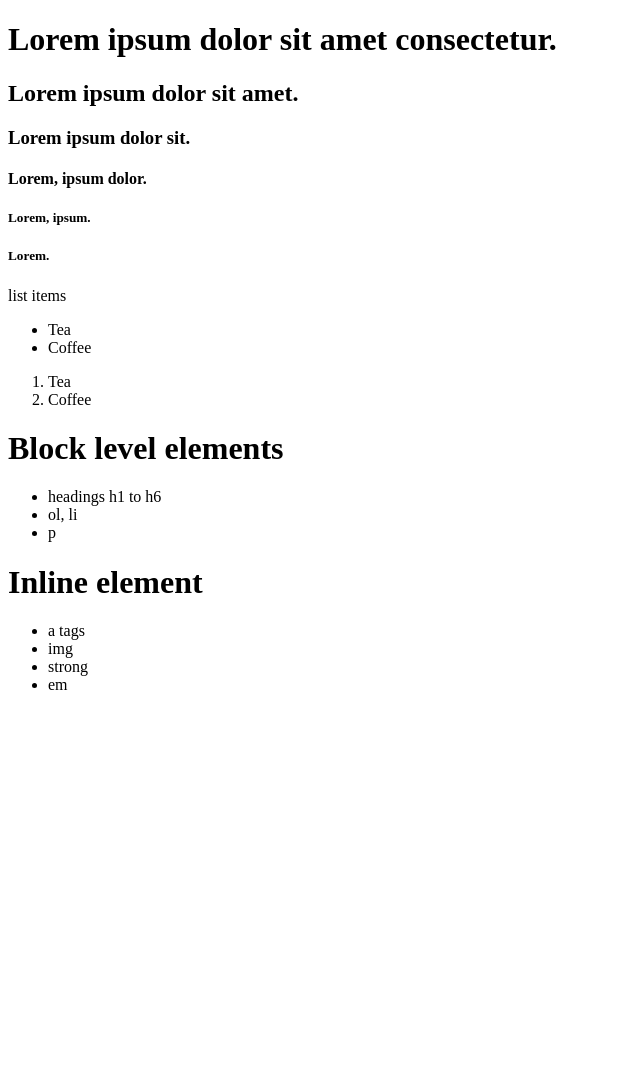
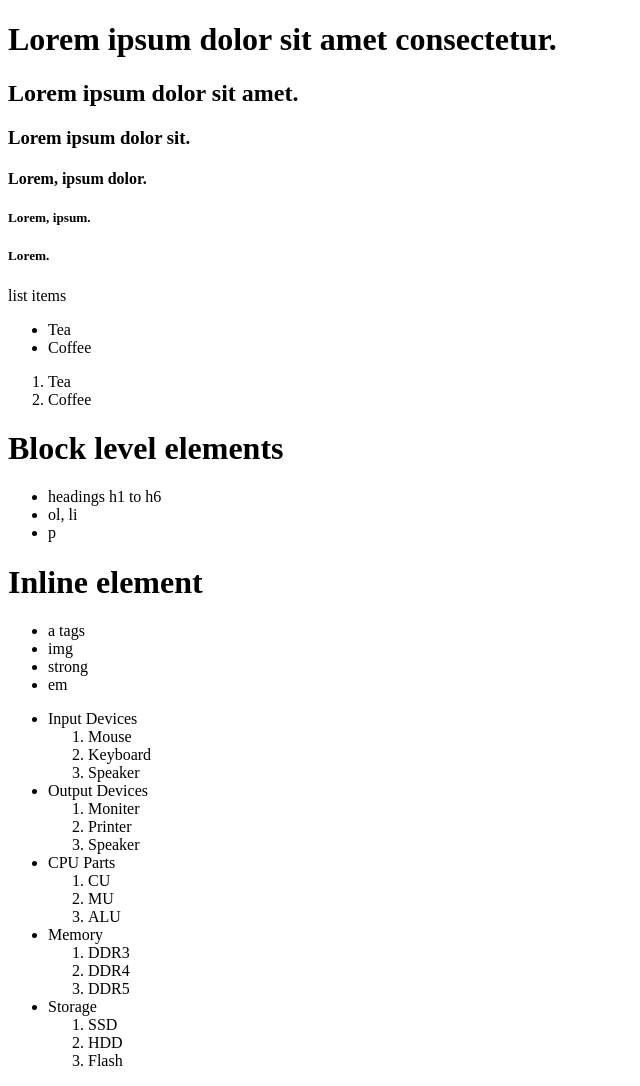
Before and after one commit to Jay-Govind/Web-Dev, a plain HTML site: page HTML/02_headings_lists.html in a window 1280 px wide. Shown: the whole page, without its empty margins (0-640 px from the left). Before the commit the page ends 800 px from the top, so only its background shows below. Drawn offline with Linux system fonts and the light colour scheme.

Commit message:
add the files

```diff
--- a/HTML/02_headings_lists.html
+++ b/HTML/02_headings_lists.html
@@ -6,7 +6,6 @@
     <title>lists</title>
   </head>
   <body>
-
     <h1>Lorem ipsum dolor sit amet consectetur.</h1>
     <h2>Lorem ipsum dolor sit amet.</h2>
     <h3>Lorem ipsum dolor sit.</h3>
@@ -43,5 +42,52 @@
         <li>em</li>
       </ul>
     </div>
+
+    <!-- Shortcuts (div>ul>li*5>ol>li*3) -->
+    <div>
+      <ul>
+        <li>
+          Input Devices
+          <ol>
+            <li>Mouse</li>
+            <li>Keyboard</li>
+            <li>Speaker</li>
+          </ol>
+        </li>
+        <li>
+          Output Devices
+          <ol>
+            <li>Moniter</li>
+            <li>Printer</li>
+            <li>Speaker</li>
+          </ol>
+        </li>
+        <li>
+          CPU Parts
+          <ol>
+            <li>CU</li>
+            <li>MU</li>
+            <li>ALU</li>
+          </ol>
+        </li>
+        <li>
+          Memory
+          <ol>
+            <li>DDR3</li>
+            <li>DDR4</li>
+            <li>DDR5</li>
+          </ol>
+        </li>
+        <li>
+          Storage
+          <ol>
+            <li>SSD</li>
+            <li>HDD</li>
+            <li>Flash</li>
+          </ol>
+        </li>
+      </ul>
+    </div>
+
   </body>
 </html>
```
